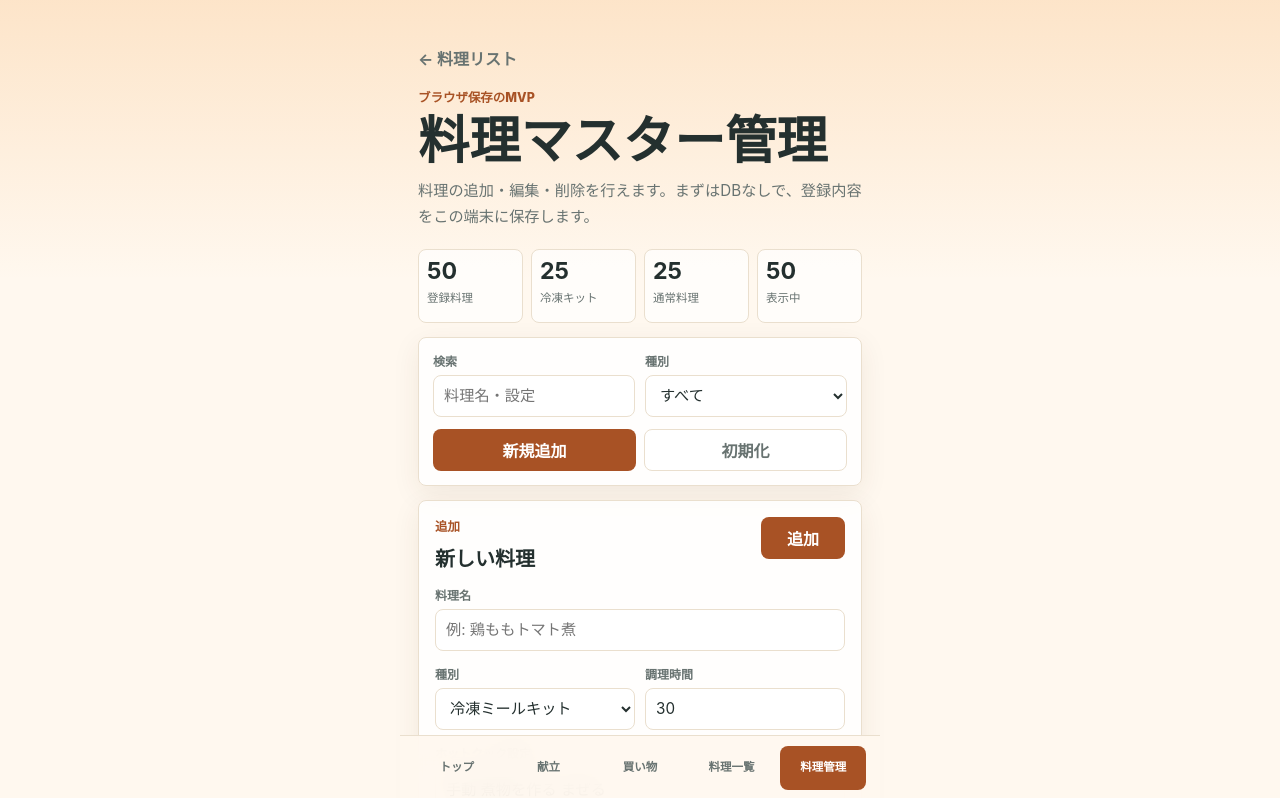
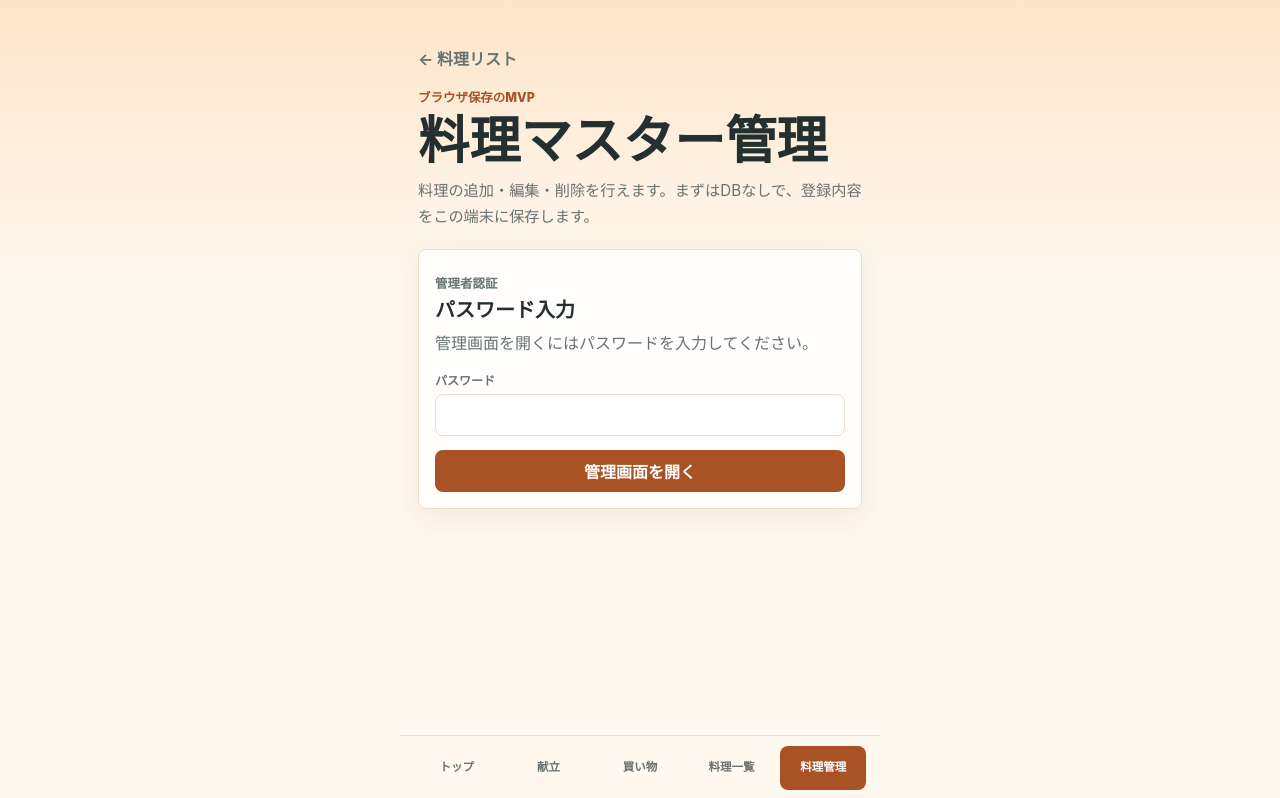
Before and after one commit to ryosekiguchimed-dot/hotcook-meal-planner, a Next.js app: page /recipes/manage in a window 1280 px wide. Shown: the top 798 px of the page. Built offline with nearby package versions, Linux system fonts and the light colour scheme.

Commit message:
Add admin navigation and recipe metadata

```diff
--- a/app/recipes/manage/recipe-manager.tsx
+++ b/app/recipes/manage/recipe-manager.tsx
@@ -2,10 +2,14 @@
 
 import { useEffect, useMemo, useState } from "react";
 import {
+  type DishCategory,
   type Ingredient,
   type IngredientCategory,
+  type MealRole,
   type Recipe,
   type RecipeType,
+  getDishCategoryLabel,
+  getMealRoleLabel,
   getRecipeTypeLabel,
 } from "@/lib/recipes";
 
@@ -17,8 +21,11 @@ type RecipeFormState = {
   id: string;
   name: string;
   type: RecipeType;
+  mealRole: MealRole;
+  dishCategory: DishCategory;
   timeMinutes: string;
   hotcookSetting: string;
+  hotcookMenuNumber: string;
   ingredientsText: string;
   stepsText: string;
   hotcookOperationText: string;
@@ -40,8 +47,11 @@ function createBlankForm(): RecipeFormState {
     id: "",
     name: "",
     type: "freezer-kit",
+    mealRole: "main",
+    dishCategory: "meat",
     timeMinutes: "30",
     hotcookSetting: "手動 煮物を作る まぜる",
+    hotcookMenuNumber: "",
     ingredientsText: "鶏もも肉 / 600g / 肉・魚\n玉ねぎ / 1個 / 野菜",
     stepsText: "材料を切る。\n内鍋に入れる。\nホットクックで加熱する。",
     hotcookOperationText: "まぜ技ユニットを取り付ける。\n内鍋を本体にセットする。\n指定のメニューで加熱する。",
@@ -53,8 +63,11 @@ function recipeToForm(recipe: Recipe): RecipeFormState {
     id: recipe.id,
     name: recipe.name,
     type: recipe.type,
+    mealRole: recipe.mealRole,
+    dishCategory: recipe.dishCategory,
     timeMinutes: String(recipe.timeMinutes),
     hotcookSetting: recipe.hotcookSetting,
+    hotcookMenuNumber: recipe.hotcookMenuNumber ?? "",
     ingredientsText: recipe.ingredients
       .map((ingredient) => `${ingredient.name} / ${ingredient.amount} / ${ingredient.category}`)
       .join("\n"),
@@ -111,6 +124,8 @@ function formToRecipe(form: RecipeFormState, existingId?: string): Recipe {
     id,
     name,
     type: form.type,
+    mealRole: form.mealRole,
+    dishCategory: form.dishCategory,
     description:
       form.type === "freezer-kit"
         ? "ユーザー登録の冷凍ミールキット料理。"
@@ -118,18 +133,34 @@ function formToRecipe(form: RecipeFormState, existingId?: string): Recipe {
     servings: 4,
     timeMinutes: Number(form.timeMinutes) || 30,
     hotcookSetting: form.hotcookSetting.trim(),
+    hotcookMenuNumber: form.hotcookMenuNumber.trim() || undefined,
     hotcookOperation: parseLines(form.hotcookOperationText),
     ingredients: parseIngredients(form.ingredientsText),
     steps: parseLines(form.stepsText),
   };
 }
 
+function normalizeRecipe(recipe: Recipe): Recipe {
+  return {
+    ...recipe,
+    mealRole: recipe.mealRole ?? "main",
+    dishCategory: recipe.dishCategory ?? "meat",
+    hotcookMenuNumber: recipe.hotcookMenuNumber || undefined,
+  };
+}
+
 export default function RecipeManager({ initialRecipes }: RecipeManagerProps) {
+  const [password, setPassword] = useState("");
+  const [authenticated, setAuthenticated] = useState(false);
+  const [authLoading, setAuthLoading] = useState(false);
+  const [authMessage, setAuthMessage] = useState("管理画面を開くにはパスワードを入力してください。");
   const [recipes, setRecipes] = useState<Recipe[]>(initialRecipes);
   const [form, setForm] = useState<RecipeFormState>(createBlankForm());
   const [editingId, setEditingId] = useState<string | null>(null);
   const [query, setQuery] = useState("");
   const [typeFilter, setTypeFilter] = useState<"all" | RecipeType>("all");
+  const [roleFilter, setRoleFilter] = useState<"all" | MealRole>("all");
+  const [categoryFilter, setCategoryFilter] = useState<"all" | DishCategory>("all");
   const [status, setStatus] = useState("初期データを読み込みました。");
 
   useEffect(() => {
@@ -139,7 +170,7 @@ export default function RecipeManager({ initialRecipes }: RecipeManagerProps) {
     try {
       const parsed = JSON.parse(saved) as Recipe[];
       if (Array.isArray(parsed)) {
-        setRecipes(parsed);
+        setRecipes(parsed.map(normalizeRecipe));
         setStatus("保存済みの料理マスターを読み込みました。");
       }
     } catch {
@@ -158,18 +189,47 @@ export default function RecipeManager({ initialRecipes }: RecipeManagerProps) {
 
     return recipes.filter((recipe) => {
       const matchesType = typeFilter === "all" || recipe.type === typeFilter;
+      const matchesRole = roleFilter === "all" || recipe.mealRole === roleFilter;
+      const matchesCategory = categoryFilter === "all" || recipe.dishCategory === categoryFilter;
       const matchesQuery =
         !normalizedQuery ||
         recipe.name.toLowerCase().includes(normalizedQuery) ||
-        recipe.hotcookSetting.toLowerCase().includes(normalizedQuery);
+        recipe.hotcookSetting.toLowerCase().includes(normalizedQuery) ||
+        (recipe.hotcookMenuNumber ?? "").toLowerCase().includes(normalizedQuery);
 
-      return matchesType && matchesQuery;
+      return matchesType && matchesRole && matchesCategory && matchesQuery;
     });
-  }, [query, recipes, typeFilter]);
+  }, [categoryFilter, query, recipes, roleFilter, typeFilter]);
 
   const freezerCount = recipes.filter((recipe) => recipe.type === "freezer-kit").length;
   const regularCount = recipes.filter((recipe) => recipe.type === "regular").length;
   const isEditing = editingId !== null;
+
+  async function handleAuthSubmit(event: React.FormEvent<HTMLFormElement>) {
+    event.preventDefault();
+    setAuthLoading(true);
+
+    try {
+      const response = await fetch("/api/admin/login", {
+        method: "POST",
+        headers: { "Content-Type": "application/json" },
+        body: JSON.stringify({ password }),
+      });
+      const result = (await response.json()) as { ok?: boolean };
+
+      if (result.ok) {
+        setAuthenticated(true);
+        setAuthMessage("認証しました。");
+        return;
+      }
+
+      setAuthMessage("パスワードが違います。");
+    } catch {
+      setAuthMessage("認証に失敗しました。時間をおいて再度お試しください。");
+    } finally {
+      setAuthLoading(false);
+    }
+  }
 
   function updateForm<K extends keyof RecipeFormState>(key: K, value: RecipeFormState[K]) {
     setForm((current) => ({ ...current, [key]: value }));
@@ -234,6 +294,30 @@ export default function RecipeManager({ initialRecipes }: RecipeManagerProps) {
     setStatus("初期データに戻しました。");
   }
 
+  if (!authenticated) {
+    return (
+      <form className="authPanel" onSubmit={handleAuthSubmit}>
+        <div>
+          <p className="eyebrow">管理者認証</p>
+          <h2>パスワード入力</h2>
+          <p>{authMessage}</p>
+        </div>
+        <label>
+          <span>パスワード</span>
+          <input
+            type="password"
+            value={password}
+            onChange={(event) => setPassword(event.target.value)}
+            autoComplete="current-password"
+          />
+        </label>
+        <button type="submit" disabled={authLoading}>
+          {authLoading ? "確認中" : "管理画面を開く"}
+        </button>
+      </form>
+    );
+  }
+
   return (
     <div className="managerShell">
       <section className="quickStats managerStats" aria-label="料理マスター件数">
@@ -275,6 +359,29 @@ export default function RecipeManager({ initialRecipes }: RecipeManagerProps) {
               <option value="all">すべて</option>
               <option value="freezer-kit">冷凍ミールキット</option>
               <option value="regular">通常料理</option>
+            </select>
+          </label>
+          <label>
+            <span>主菜/副菜</span>
+            <select
+              value={roleFilter}
+              onChange={(event) => setRoleFilter(event.target.value as "all" | MealRole)}
+            >
+              <option value="all">すべて</option>
+              <option value="main">主菜</option>
+              <option value="side">副菜</option>
+            </select>
+          </label>
+          <label>
+            <span>料理カテゴリ</span>
+            <select
+              value={categoryFilter}
+              onChange={(event) => setCategoryFilter(event.target.value as "all" | DishCategory)}
+            >
+              <option value="all">すべて</option>
+              <option value="meat">肉料理</option>
+              <option value="fish">魚料理</option>
+              <option value="vegetable">野菜料理</option>
             </select>
           </label>
         </div>
@@ -319,6 +426,27 @@ export default function RecipeManager({ initialRecipes }: RecipeManagerProps) {
             </select>
           </label>
           <label>
+            <span>主菜/副菜</span>
+            <select
+              value={form.mealRole}
+              onChange={(event) => updateForm("mealRole", event.target.value as MealRole)}
+            >
+              <option value="main">主菜</option>
+              <option value="side">副菜</option>
+            </select>
+          </label>
+          <label>
+            <span>料理カテゴリ</span>
+            <select
+              value={form.dishCategory}
+              onChange={(event) => updateForm("dishCategory", event.target.value as DishCategory)}
+            >
+              <option value="meat">肉料理</option>
+              <option value="fish">魚料理</option>
+              <option value="vegetable">野菜料理</option>
+            </select>
+          </label>
+          <label>
             <span>調理時間</span>
             <input
               inputMode="numeric"
@@ -336,6 +464,16 @@ export default function RecipeManager({ initialRecipes }: RecipeManagerProps) {
             onChange={(event) => updateForm("hotcookSetting", event.target.value)}
             placeholder="手動 煮物を作る まぜる"
           />
+        </label>
+
+        <label>
+          <span>ホットクックメニュー番号</span>
+          <input
+            value={form.hotcookMenuNumber}
+            onChange={(event) => updateForm("hotcookMenuNumber", event.target.value)}
+            placeholder="任意入力"
+          />
+          <small>番号がない料理は空欄のまま登録できます。</small>
         </label>
 
         <label>
@@ -375,9 +513,16 @@ export default function RecipeManager({ initialRecipes }: RecipeManagerProps) {
         {filteredRecipes.map((recipe) => (
           <article className="managerRecipeRow" key={recipe.id}>
             <div>
-              <span className={`modePill ${recipe.type}`}>{getRecipeTypeLabel(recipe.type)}</span>
+              <div className="pillRow">
+                <span className={`modePill ${recipe.type}`}>{getRecipeTypeLabel(recipe.type)}</span>
+                <span className="modePill neutral">{getMealRoleLabel(recipe.mealRole)}</span>
+                <span className="modePill neutral">{getDishCategoryLabel(recipe.dishCategory)}</span>
+              </div>
               <h2>{recipe.name}</h2>
-              <small>{recipe.timeMinutes}分 / {recipe.hotcookSetting}</small>
+              <small>
+                {recipe.timeMinutes}分 / {recipe.hotcookSetting}
+                {recipe.hotcookMenuNumber ? ` / メニュー番号 ${recipe.hotcookMenuNumber}` : ""}
+              </small>
             </div>
             <div className="rowActions">
               <button type="button" onClick={() => handleEdit(recipe)}>
```
